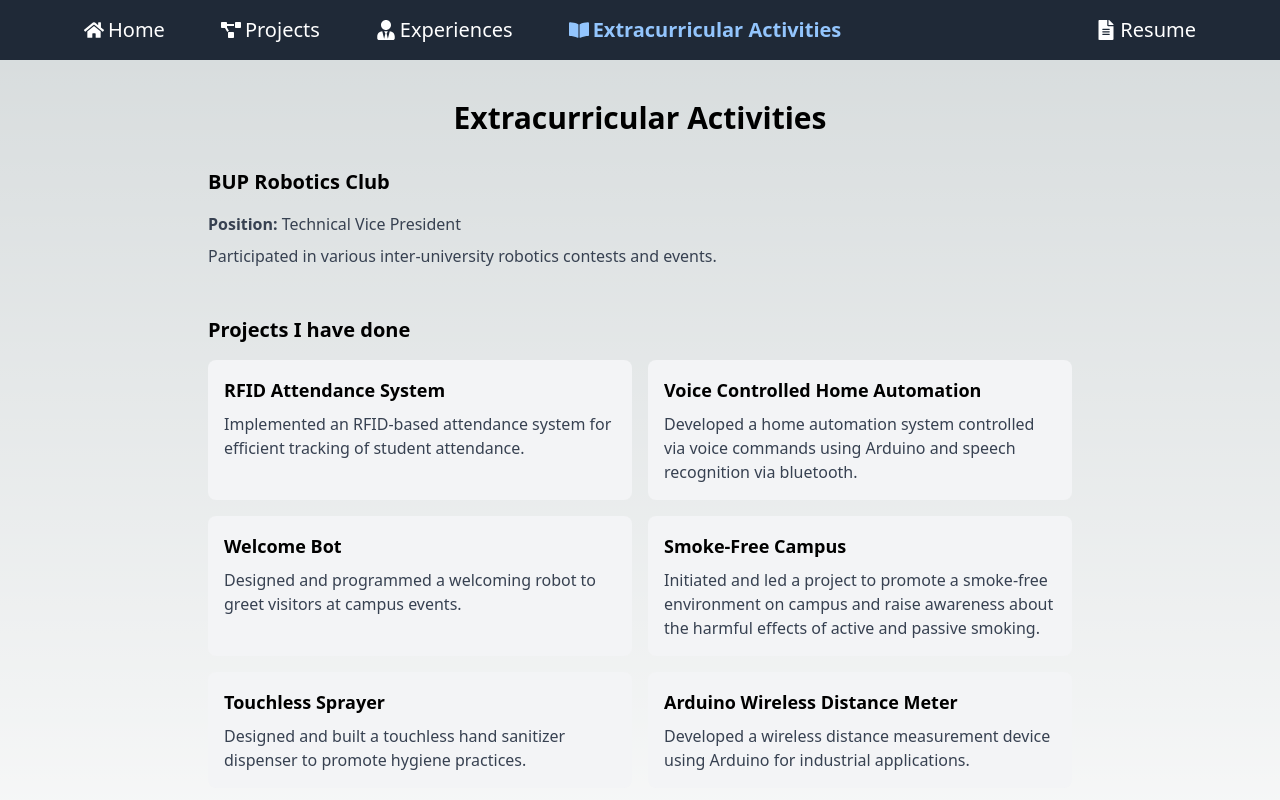
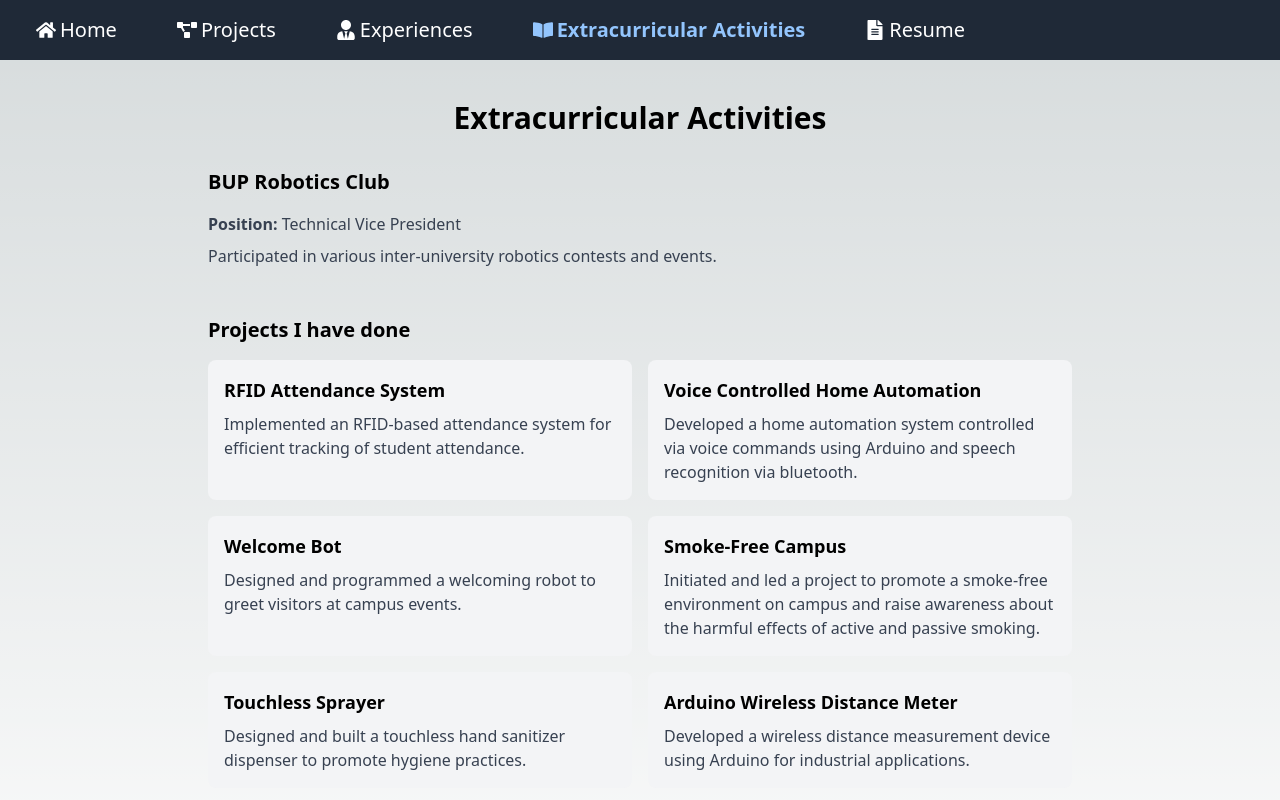
Before and after one commit to mmh-masud-03/portfolio, a Next.js app: page /extra in a window 1280 px wide. Shown: the top 800 px of the page. Built offline with nearby package versions, Linux system fonts and the light colour scheme.

Commit message:
some responsiveness issues fixed

```diff
--- a/src/app/components/ExperiencesCard.tsx
+++ b/src/app/components/ExperiencesCard.tsx
@@ -26,7 +26,7 @@ const resources = [
 ];
 function ExperiencesCard() {
   return (
-    <div className="flex flex-row  gap-8 mt-8 mb-6">
+    <div className="grid grid-cols-1 md:grid-cols-2 lg:grid-cols-3 mx-auto gap-8 mt-8 mb-6">
       {resources.map((resource) => (
         <div
           key={resource.organization}
--- a/src/app/components/Github.tsx
+++ b/src/app/components/Github.tsx
@@ -3,7 +3,7 @@ import GitHubCalendar from "react-github-calendar";
 
 function Github() {
   return (
-    <div>
+    <div className="">
       <h1 className="text-3xl p-10">
         Days I <strong>Code</strong>
       </h1>
--- a/src/app/components/NavBar.tsx
+++ b/src/app/components/NavBar.tsx
@@ -1,8 +1,5 @@
-// components/NavBar.tsx
-"use client";
 import React from "react";
-import Link from "next/link";
-import { usePathname } from "next/navigation";
+import NavItem from "./NavItem";
 import {
   FaHome,
   FaProjectDiagram,
@@ -13,58 +10,24 @@ import {
 
 const NavBar: React.FC = () => {
   return (
-    <nav className="bg-gray-800 p-4 md:flex-col">
-      <div className="max-w-6xl mx-auto flex justify-between items-center">
-        <div className="flex items-center space-x-4">
+    <nav className=" w-full bg-gray-800 p-4 md:flex">
+      <div className="flex items-center space-x-5">
         <NavItem icon={<FaHome />} label="Home" href="/" />
         <NavItem
           icon={<FaProjectDiagram />}
           label="Projects"
           href="/projects"
         />
-          <NavItem
-            icon={<FaUserTie />}
-            label="Experiences"
-            href="/experiences"
-          />
+        <NavItem icon={<FaUserTie />} label="Experiences" href="/experiences" />
         <NavItem
           icon={<FaBookOpen />}
           label="Extracurricular Activities"
           href="/extra"
         />
-        </div>
-        <div>
         <NavItem icon={<FaFileAlt />} label="Resume" href="/resume" />
-        </div>
       </div>
     </nav>
   );
 };
 
-const NavItem: React.FC<{
-  icon: React.ReactNode;
-  label: string;
-  href: string;
-}> = ({ icon, label, href }) => {
-  const router: string = usePathname(); // Get the current route
-
-  // Check if the current route matches the href
-  const isActive = router === href;
-
-  return (
-    <Link href={href}>
-      <div
-        className={
-          `flex items-center text-xl mx-5 hover:scale-95 ${
-            isActive ? "font-bold text-blue-300" : "text-white"
-          }` // Apply bold font if active
-        }
-      >
-        <span className="mr-1">{icon}</span>
-        <span>{label}</span>
-      </div>
-    </Link>
-  );
-};
-
 export default NavBar;
--- /dev/null
+++ b/src/app/components/NavItem.tsx
@@ -0,0 +1,29 @@
+"use client";
+import Link from "next/link";
+import { usePathname } from "next/navigation";
+const NavItem: React.FC<{
+  icon: React.ReactNode;
+  label: string;
+  href: string;
+}> = ({ icon, label, href }) => {
+  const router: string = usePathname(); // Get the current route
+
+  // Check if the current route matches the href
+  const isActive = router === href;
+
+  return (
+    <Link href={href}>
+      <div
+        className={
+          `flex items-center text-xl mx-5 hover:scale-95 ${
+            isActive ? "font-bold text-blue-300" : "text-white"
+          }` // Apply bold font if active
+        }
+      >
+        <span className="mr-1">{icon}</span>
+        <span className="hidden md:inline">{label}</span>
+      </div>
+    </Link>
+  );
+};
+export default NavItem;
--- a/src/app/page.tsx
+++ b/src/app/page.tsx
@@ -8,7 +8,7 @@ import ToolsAndTechnologies from "./components/ToolsAndTechnologies";
 export default function Home() {
   return (
     <main>
-      <div className="flex flex-row mx-12 justify-center items-center ">
+      <div className="flex flex-row mx-auto justify-center items-center ">
         <div className="w-1/2 ">
           <h1 className="text-4xl font-bold text-gray-900 dark:text-gray-100 py-5">
             Hi There
@@ -40,7 +40,7 @@ export default function Home() {
           </p>
         </div>
 
-        <div className="ml-5">
+        <div className="w-1/3">
           <CoderIcon />
         </div>
       </div>
```
Lines whose indentation alone changed are shown as unchanged.
